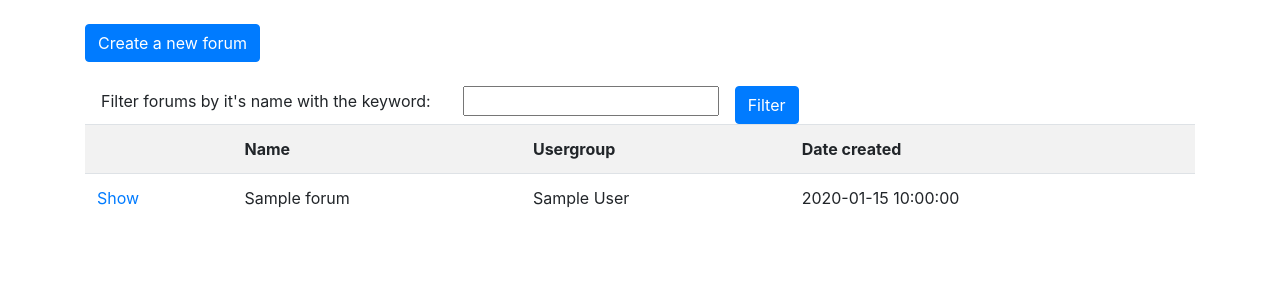
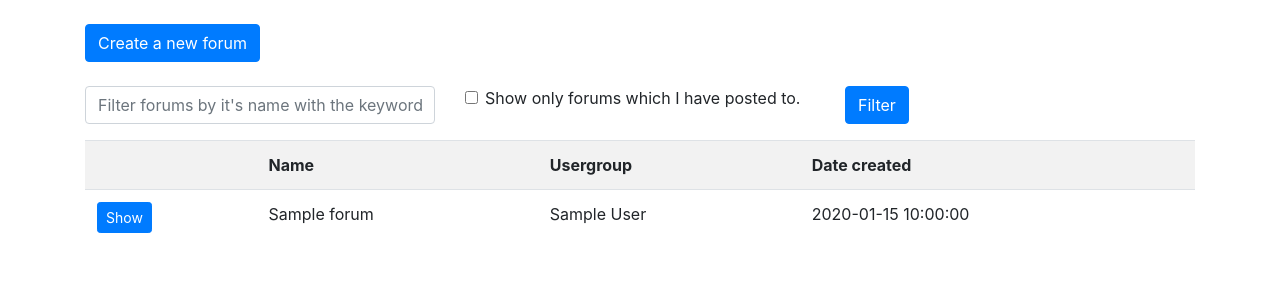
Before and after one commit to jokinen77/tsoha-keskustelufoorumi, a Flask app: page /forums in a window 1280 px wide. Shown: the part 56-356 px from the top of the page. Run offline with Flask 2, Linux system fonts and the light colour scheme; a user stored in the database is signed in; tables that the repository leaves empty hold one stand-in row (values such as "Sample post"); some libraries are stand-ins or nearby versions.

Commit message:
Styling, usability

```diff
--- a/application/auth/views.py
+++ b/application/auth/views.py
@@ -187,7 +187,6 @@ def user_add_usergroup():
         user1.usergroups.append(usergroup)
         usergroup.users.append(user1)
         db.session().add(user1)
-        #db.session().add(usergroup)
         db.session().commit()
         flash("User " + user1.name + " added to usergroup " + usergroup.name)
     else:
--- a/application/forums/views.py
+++ b/application/forums/views.py
@@ -13,6 +13,7 @@ def forums_index():
 
     # For filtering
     keyword = request.args.get('key', '').lower()
+    only_forums_user_have_posted_to = request.args.get('only_forums_user_have_posted_to', '').lower()
 
     forums = []
 
@@ -26,6 +27,10 @@ def forums_index():
     for forum in Forum.query.filter_by(usergroup_id=None).order_by(Forum.date_created).all():
         if keyword in forum.name.lower():
             forums.append(forum)
+
+    # Filter forums which user have posted to
+    if only_forums_user_have_posted_to:
+        forums = list(filter(lambda forum: user in list(map(lambda message: message.user, forum.messages)), forums))
 
     # Sorting forums list by date created
     forums.sort(key=lambda forum: forum.date_created, reverse=True)
@@ -57,6 +62,9 @@ def forums_show(forum_id=None):
     forum = Forum.query.get(int(forum_id))
     messages = Message.query.filter_by(forum_id=forum_id).order_by(Message.date).all()
 
+    #for message in messages:
+    #    message.content = message.content.replace("\n", "<br/>")
+
     return render_template("forums/messages.html", forum=forum, messages=messages)
 
 @app.route("/forums/<forum_id>", methods=["POST"])
--- a/application/templates/forums/forums.html
+++ b/application/templates/forums/forums.html
@@ -41,14 +41,23 @@
 
 <br /><br />
 
-<form class="form-inline" method="GET" action="{{ url_for('forums_index') }}">
-    <div class="form-group mx-sm-3 mb-2">
-        <label>Filter forums by it's name with the keyword:</label>
+<form method="GET" action="{{ url_for('forums_index') }}">
+    <div class="row">
+        <div class="col">
+            <div class="form-group">
+                <input class="form-control" type="text" name="key" placeholder="Filter forums by it's name with the keyword" />
+            </div>
+        </div>
+        <div class="col">
+            <div class="form-group form-check">
+                <input name="only_forums_user_have_posted_to" value="true" type="checkbox" class="form-check-input">
+                <label class="form-check-label">Show only forums which I have posted to.</label>
+            </div>
+        </div>
+        <div class="col">
+            <button type="submit" class="btn btn-primary">Filter</button>
+        </div>
     </div>
-    <div class="form-group mx-sm-3 mb-2">
-        <input type="text" name="key" />
-    </div>
-    <button type="submit" class="btn btn-primary">Filter</button>
 </form>
 
 <table class="table table-striped">
@@ -61,7 +70,7 @@
     {% for forum in forums %}
     <tr>
         <td>
-            <a href="/forums/{{forum.id}}">Show</a>
+            <a class="btn btn-primary btn-sm" href="/forums/{{forum.id}}">Show</a>
         </td>
         <td>{{ forum.name }}</td>
         <td>{{ forum.usergroup.name }}</td>
```
Also changed, not shown: application/templates/forums/messages.html (+24 -9 lines).
